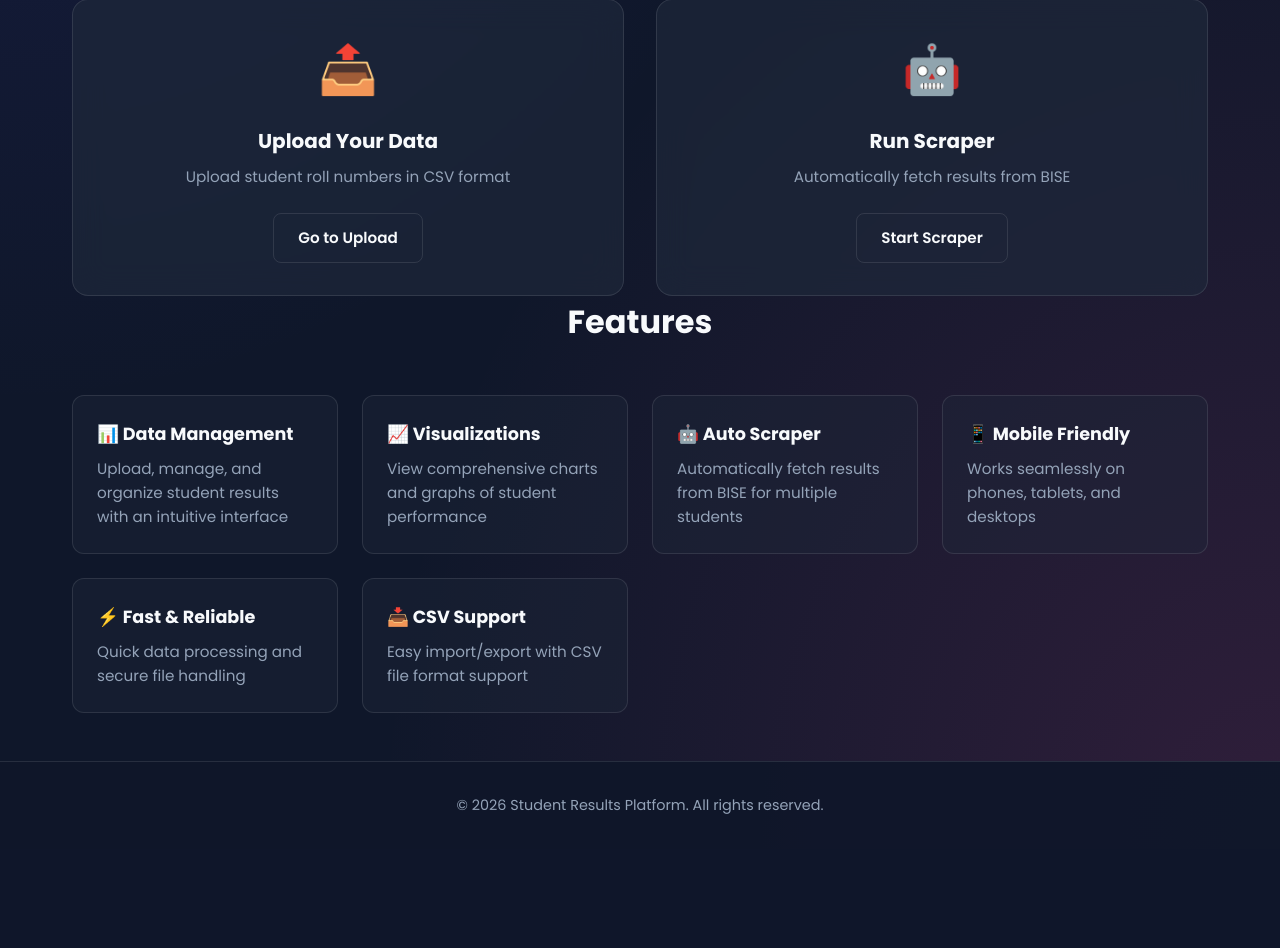
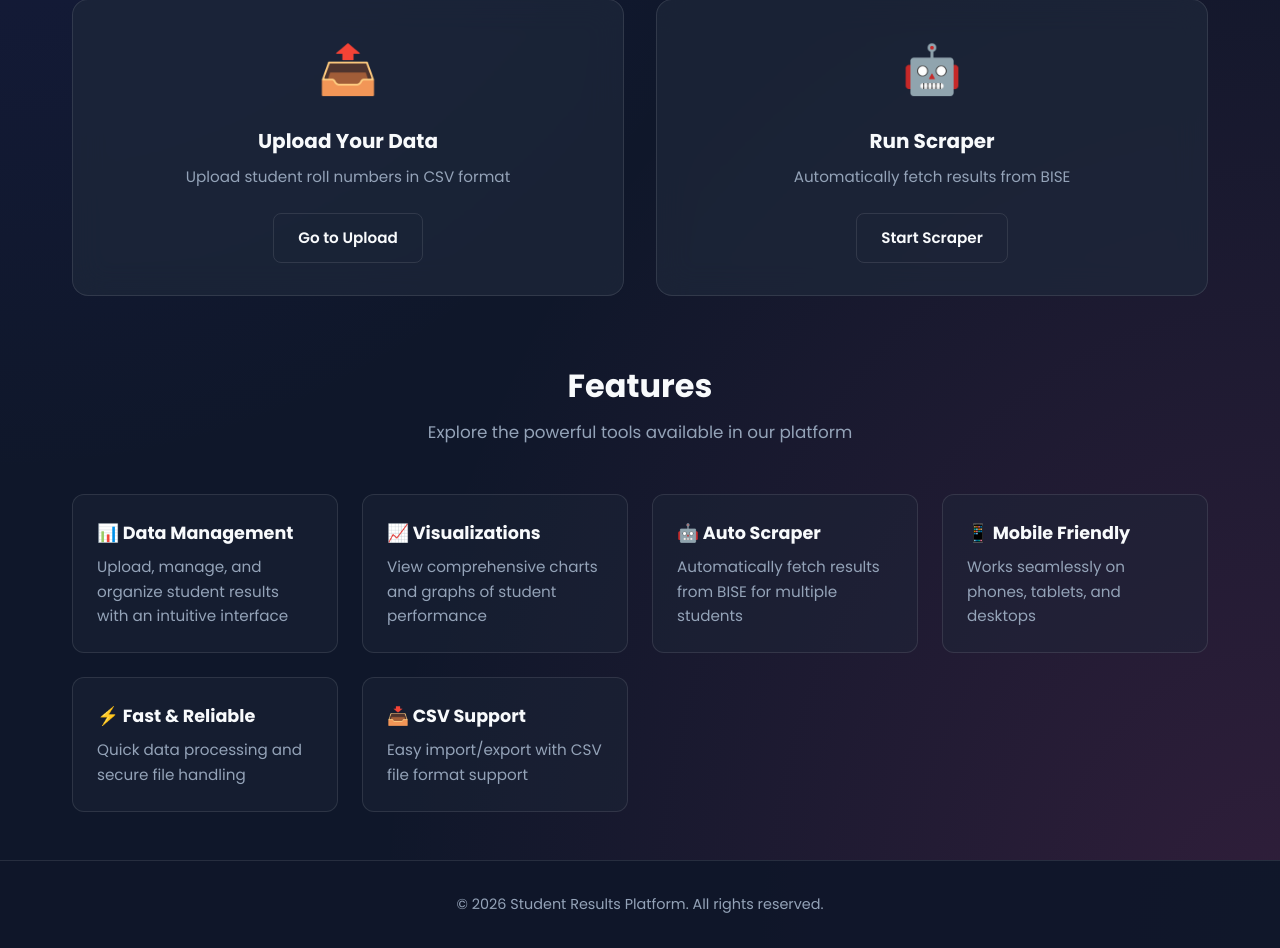
Before and after one commit to shakeebparacha/Result_fatch, a Flask app: page / in a window 1280 px wide. Shown: the part 649-1597 px from the top of the page. Before the commit the page ends 1463 px from the top, so only its background shows below. Run offline with Flask 3, Linux system fonts and the light colour scheme.

Commit message:
e spacing error near the "Features" section

```diff
--- a/templates/home.html
+++ b/templates/home.html
@@ -45,10 +45,11 @@
 </section>
 
 <!-- Features Section -->
-<section class="features">
+<section class="features" style="padding-top: 4rem;">
     <div class="container">
         <div class="section-title">
             <h2>Features</h2>
+            <p>Explore the powerful tools available in our platform</p>
         </div>
 
         <div class="features-grid">
```
